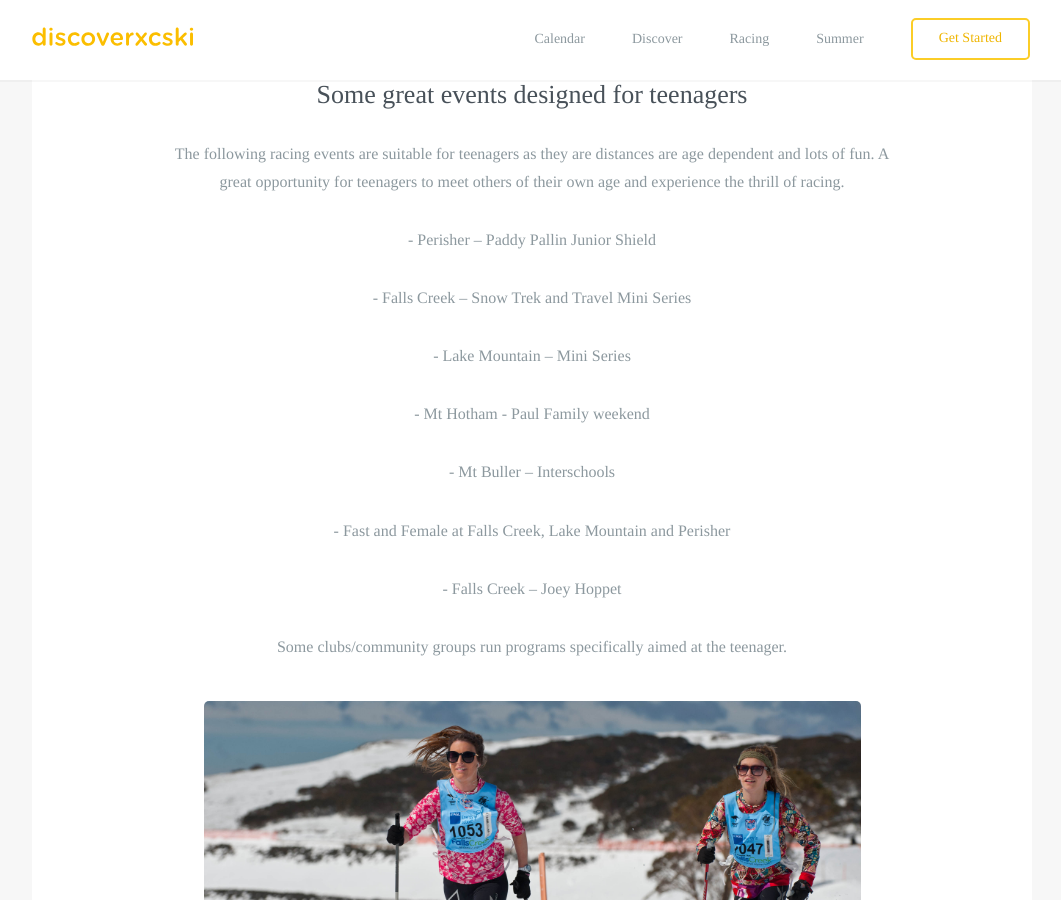
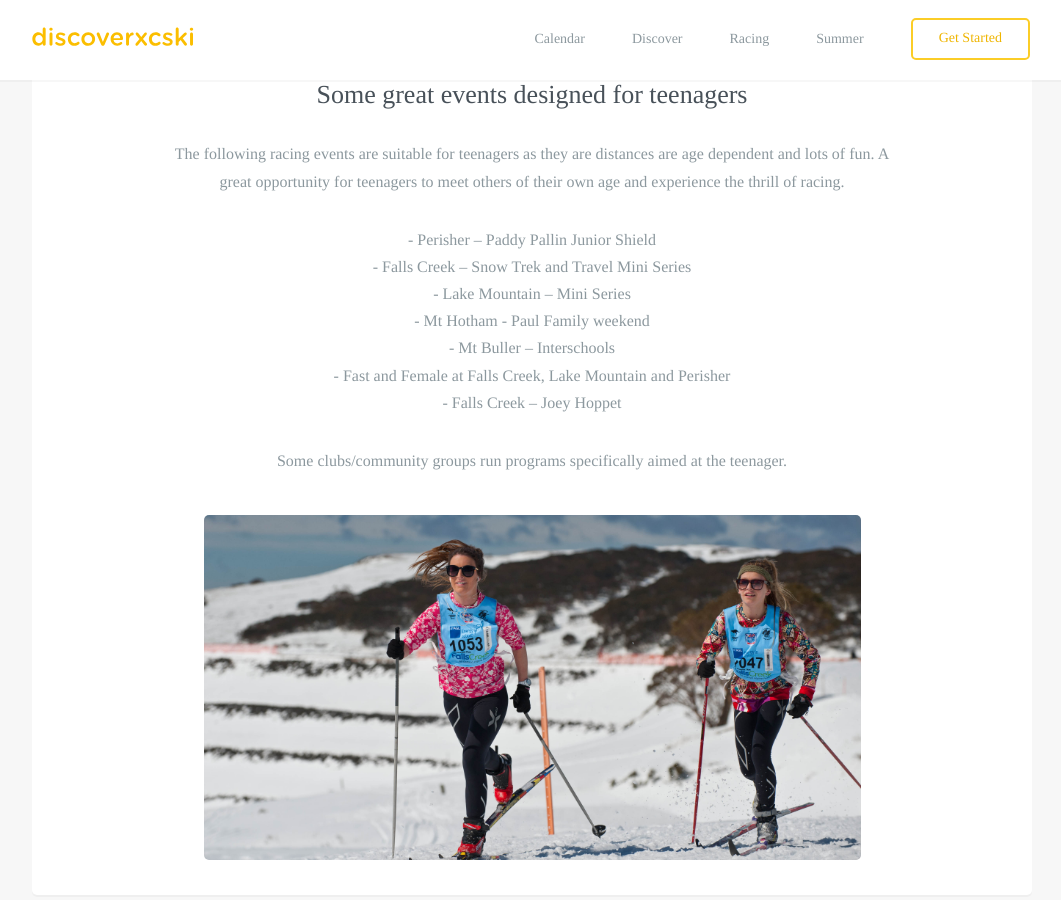
Before and after one commit to robcatto/robcatto.github.io, a Jekyll site: the page built from discoverxc/teens/index.html, in a window 1280 px wide and 900 px high, scrolled down 951 px. Shown: the whole window, without its empty margins (108-1169 px from the left). Built offline with Jekyll 4.4.1, drawn with Linux system fonts in a browser that asks for light colours; some web fonts are replaced; Markdown is read by kramdown in place of the engine named in the settings.

```diff
--- a/discoverxc/teens/index.html
+++ b/discoverxc/teens/index.html
@@ -110,12 +110,12 @@ layout: default
                     <h3>Some great events designed for teenagers</h3>
                     <p>The following racing events are suitable for teenagers as they are distances are age dependent and lots of fun.  A great opportunity for teenagers to meet others of their own age and experience the thrill of racing.
                     <p>- Perisher – Paddy Pallin Junior Shield
-                    <p>- Falls Creek – Snow Trek and Travel Mini Series
-                    <p>- Lake Mountain – Mini Series
-                    <p>- Mt Hotham - Paul Family weekend
-                    <p>- Mt Buller – Interschools
-                    <p>- Fast and Female at Falls Creek, Lake Mountain and Perisher
-                    <p>- Falls Creek – Joey Hoppet
+                    <br>- Falls Creek – Snow Trek and Travel Mini Series
+                    <br>- Lake Mountain – Mini Series
+                    <br>- Mt Hotham - Paul Family weekend
+                    <br>- Mt Buller – Interschools
+                    <br>- Fast and Female at Falls Creek, Lake Mountain and Perisher
+                    <br>- Falls Creek – Joey Hoppet
                     <p>Some clubs/community groups run programs specifically aimed at the teenager.
                     </p>
                     <div class="one">
```
